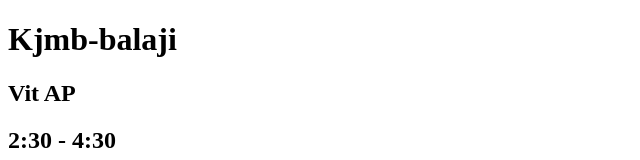
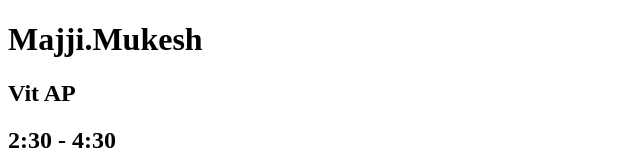
Before and after one commit to satya-name/Tasks, a plain HTML site: page index.html in a window 1280 px wide. Shown: the top 160 px of the page, without its empty margins (0-640 px from the left). Drawn offline with Linux system fonts and the light colour scheme.

Commit message:
Update index.html

```diff
--- a/index.html
+++ b/index.html
@@ -3,7 +3,7 @@
   <head>
     <meta charset="UTF-8" />
     <meta name="viewport" content="width=device-width, initial-scale=1.0" />
-    <title>Kjmb-balaji</title>
+    <title>Majji.Mukesh</title>
     <style>
       table,
       th,
@@ -15,7 +15,7 @@
     </style>
   </head>
   <body>
-    <h1>Kjmb-balaji</h1>
+    <h1>Majji.Mukesh</h1>
     <h2>Vit AP</h2>
     <h2>2:30 - 4:30</h2>
 
```
